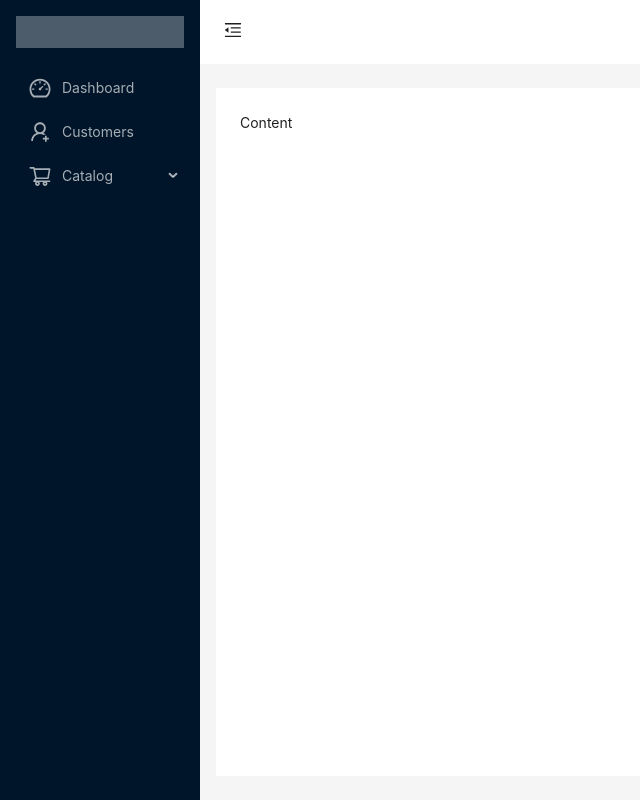
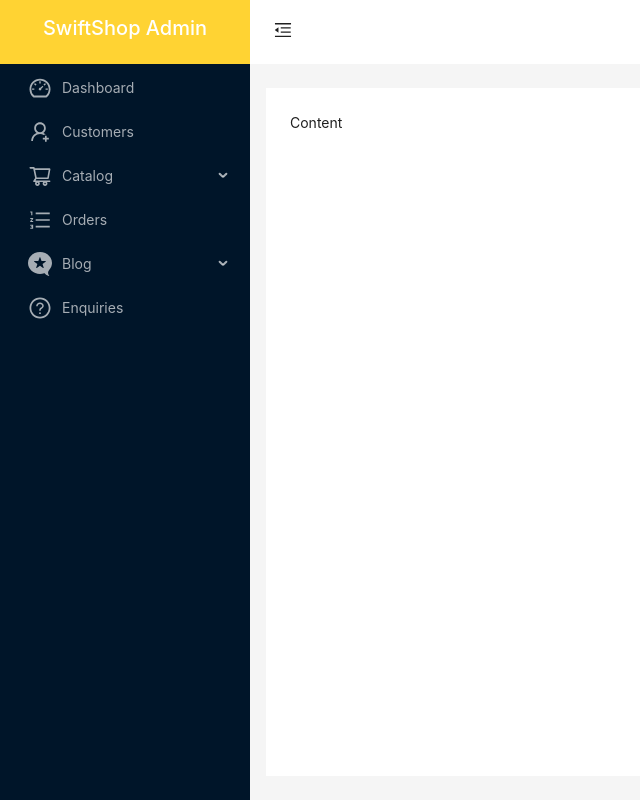
Before and after one commit to jonrob08/SwiftShop, a React (Create React App) app in the folder swiftshop-admin/: page /admin in a window 1280 px wide. Shown: the whole page, without its empty margins (0-640 px from the left). Built offline with nearby package versions, Linux system fonts and the light colour scheme; the HTML template or start-up script is replaced by a standard one.

Commit message:
chore: styling

```diff
--- a/swiftshop-admin/src/components/MainLayout.js
+++ b/swiftshop-admin/src/components/MainLayout.js
@@ -9,9 +9,10 @@ import {
   VideoCameraOutlined,
 } from "@ant-design/icons";
 import { Layout, Menu, theme } from "antd";
-import { AiOutlineDashboard, AiOutlineShoppingCart, AiOutlineUserAdd, AiOutlineBgColors } from "react-icons/ai";
-import { SiBrandfolder } from 'react-icons/si'
+import { AiOutlineDashboard, AiOutlineShoppingCart, AiOutlineUserAdd, AiOutlineBgColors, AiOutlineOrderedList, AiOutlineQuestionCircle } from "react-icons/ai";
+import { SiBrandfolder, SiMicrodotblog } from 'react-icons/si'
 import { BiCategoryAlt } from 'react-icons/bi'
+import { FaBlogger } from 'react-icons/fa'
 
 const { Header, Sider, Content } = Layout;
 
@@ -22,7 +23,9 @@ const MainLayout = () => {
   return (
     <Layout>
       <Sider trigger={null} collapsible collapsed={collapsed}>
-        <div className="logo" />
+        <div className="logo">
+          <h2 className="text-white fs-5 text-center py-3 mb-0">SwiftShop Admin</h2>
+        </div>
         <Menu
           theme="dark"
           mode="inline"
@@ -81,15 +84,52 @@ const MainLayout = () => {
                 },
                 {
                   key: "color",
-                  icon: <BiCategoryAlt className="fs-4" />,
+                  icon: <AiOutlineBgColors className="fs-4" />,
                   label: "color",
                 },
                 {
                   key: "color-list",
-                  icon: <BiCategoryAlt className="fs-4" />,
+                  icon: <AiOutlineBgColors className="fs-4" />,
                   label: "Color List",
                 },
               ],
+            },
+            {
+              key: "orders",
+              icon: <AiOutlineOrderedList className="fs-4" />,
+              label: "Orders",
+            },
+            {
+              key: "blog",
+              icon: <SiMicrodotblog className="fs-4" />,
+              label: "Blog",
+              children: [
+                {
+                  key: "blog-list",
+                  icon: <FaBlogger className="fs-4" />,
+                  label: "Blog List",
+                },
+                {
+                  key: "blog",
+                  icon: <FaBlogger className="fs-4" />,
+                  label: "Add Blog",
+                },
+                {
+                  key: "blog-category",
+                  icon: <FaBlogger className="fs-4" />,
+                  label: "Add Blog Category",
+                },
+                {
+                  key: "blog-category-list",
+                  icon: <FaBlogger className="fs-4" />,
+                  label: "Blog Category List",
+                },
+              ]
+            },
+            {
+              key: "enquiries",
+              icon: <AiOutlineQuestionCircle className="fs-4" />,
+              label: "Enquiries",
             },
           ]}
         />
--- a/swiftshop-admin/src/index.css
+++ b/swiftshop-admin/src/index.css
@@ -23,3 +23,27 @@ body {
 .ant-layout {
   min-height: 100vh;
 }
+
+.ant-layout-sider {
+  flex: 0 0 250px !important;
+  max-width: 250px !important;
+  min-width: 250px !important;
+  width: 250px !important;
+}
+
+.ant-layout-sider-collapsed {
+  flex: 0 0 80px !important;
+  max-width: 80px !important;
+  min-width: 80px !important;
+  width: 80px !important;
+}
+
+.logo {
+  background-color: #ffd333;
+  margin: 0;
+  height: 64px;
+}
+
+main {
+  overflow-y: scroll
+}
```
